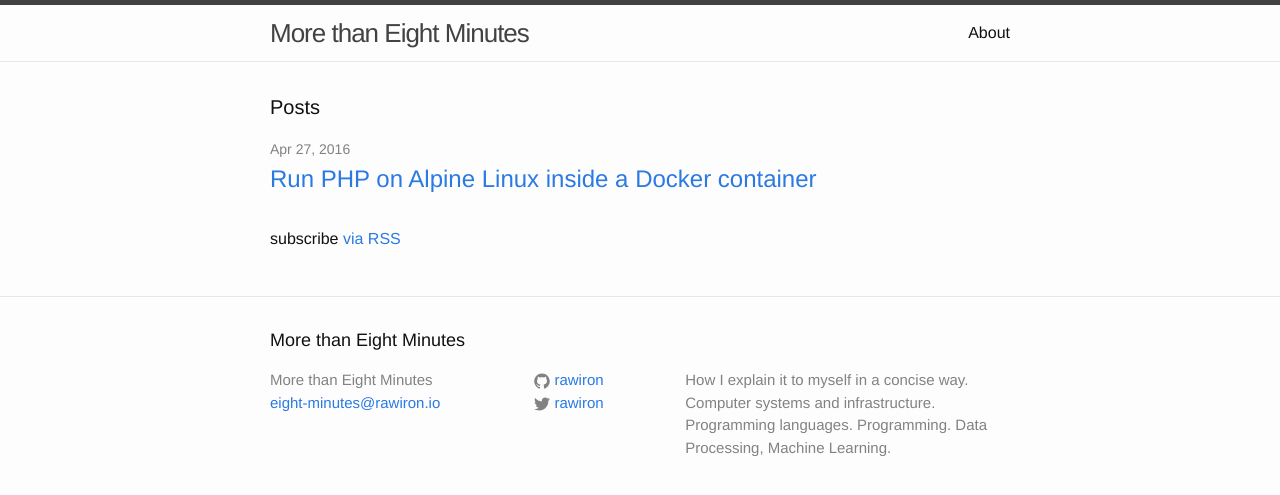
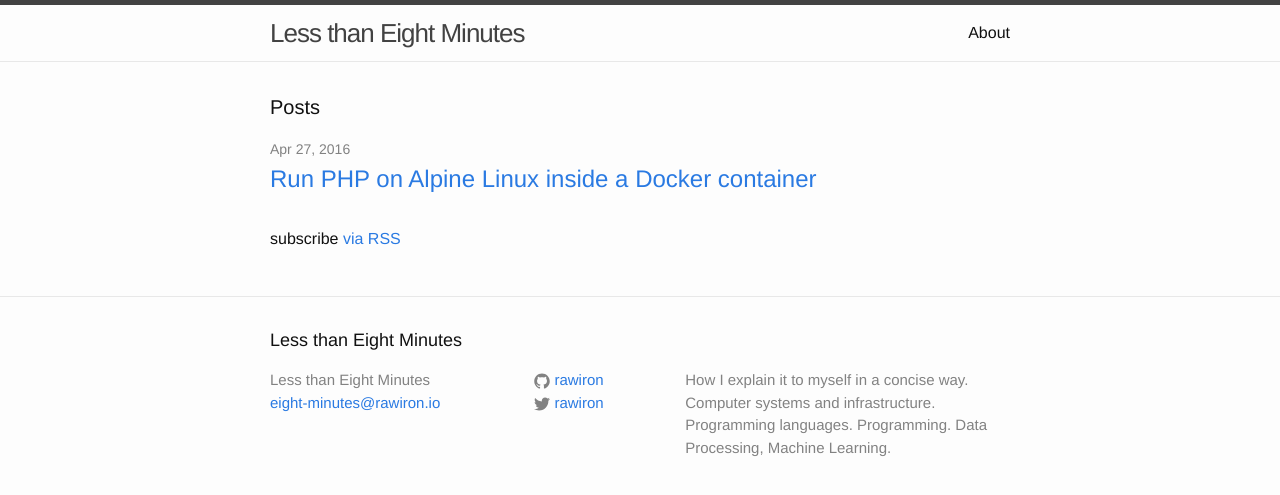
Before and after one commit to RawIron/jekyll-rawiron.github.io, a Jekyll site: the page built from index.html, in a window 1280 px wide. Shown: the top 495 px of the page. Built offline with Jekyll 4.4.1, drawn with Linux system fonts in a browser that asks for light colours.

Commit message:
new name

```diff
--- a/_config.yml
+++ b/_config.yml
@@ -6,7 +6,7 @@
 # 'jekyll serve'. If you change this file, please restart the server process.
 
 # Site settings
-title: More than Eight Minutes
+title: Less than Eight Minutes
 email: eight-minutes@rawiron.io
 description: > # this means to ignore newlines until "baseurl:"
   How I explain it to myself in a concise way.
```
